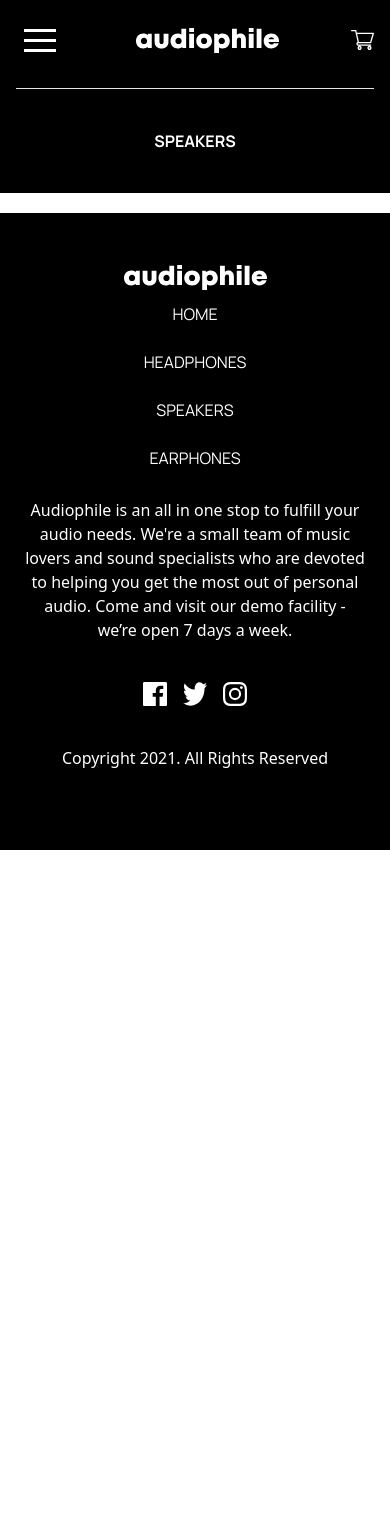
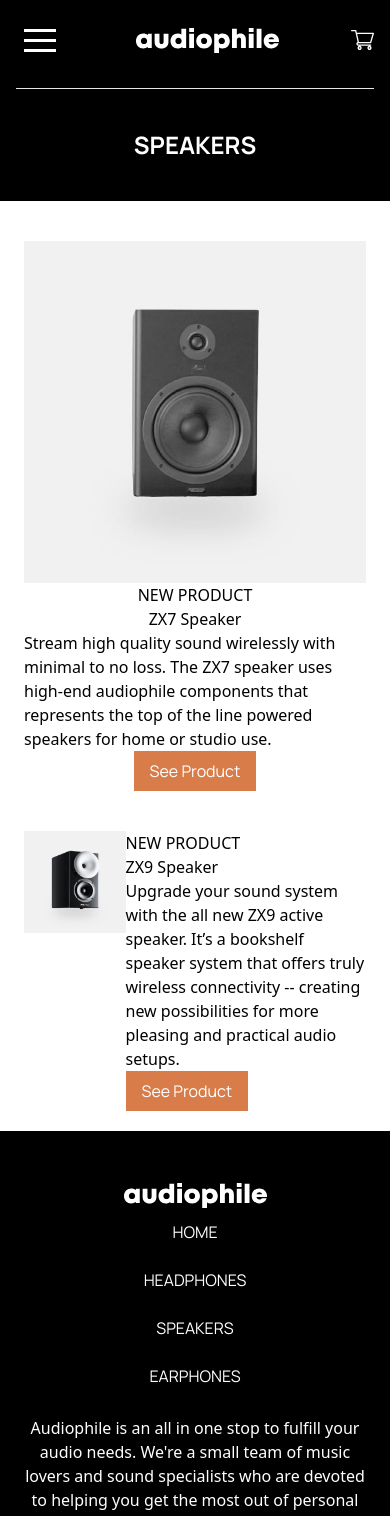
Before and after one commit to MundiaNderi/audiophile, a React (Vite) app in the folder audiophile-ecommerce/: page /speakers in a window 390 px wide. Shown: the top 1516 px of the page. Before the commit the page ends 850 px from the top, so only its background shows below. Built offline with nearby package versions, Linux system fonts and the light colour scheme.

Commit message:
Headphones page

```diff
--- a/audiophile-ecommerce/src/pages/Speakers/Speakers.jsx
+++ b/audiophile-ecommerce/src/pages/Speakers/Speakers.jsx
@@ -1,11 +1,54 @@
-import React from 'react'
+import React from "react";
+import SpeakerData from '/data.json';
+import SeeProduct from "../../Components/Button/SeeProduct";
 
 const Speakers = () => {
+
+  const filteredSpeaker  = SpeakerData.filter((item)=> item.id === 5 )
+
+  const ZX9Speaker = SpeakerData.filter((item)=> item.id === 6 )
   return (
-    <div>
+    <div className="">
+
       <div className='bg-black px-6 md:px-32 '>
-        <h1 className='text-white font-manrope text-center font-bold py-10 ' >SPEAKERS</h1>
+        <h1 className='text-white font-manrope text-center font-bold py-10 text-2xl ' >SPEAKERS</h1>
       </div>
+
+      {/*ZXZ SPEAKER */}
+      {filteredSpeaker.map((data) => (
+        <div className="flex flex-col md:flex-row mx-6 md:mx-32 mt-10  " key={data.id}>
+          {/*Images */}
+          <div>
+            <img src={data.image.mobile } className="md:hidden" />
+            <img src={data.image.desktop} className="hidden md:flex" />
+          </div>
+          <div className="flex flex-col justify-center items-center md:items-start">
+            <p>NEW PRODUCT</p>
+            <h1>{data.name}</h1>
+            <p>{data.description}</p>
+            <SeeProduct text='See Product' />
+          </div>
+        </div>
+      ))}
+
+      {/*ZX9 SPEAKER */}
+
+      {ZX9Speaker.map((data) =>(
+        <div className="flex flexcol md:flex-row-reverse mt-10 px-6 md:px-32" key={data.id}>
+          <div>
+            <img src={data.image.mobile} className=" md:hidden "/>
+            <img src={data.image.desktop} className="hidden md:flex" />
+          </div>
+
+          <div>
+            <p>NEW PRODUCT</p>
+            <h1>{data.name}</h1>
+            <p>{data.description}</p>
+            <SeeProduct  text='See Product'/>
+          </div>
+        </div>
+      ) )}
+
     </div>
   )
 }
```
